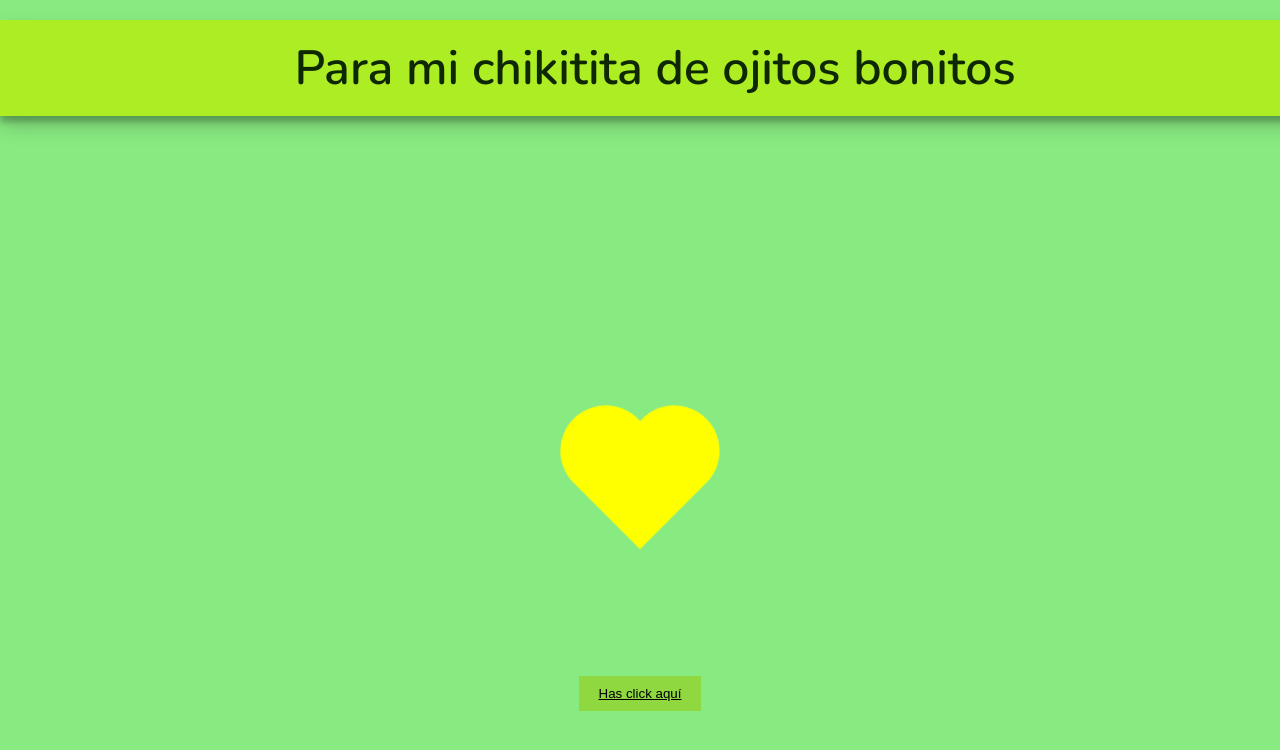
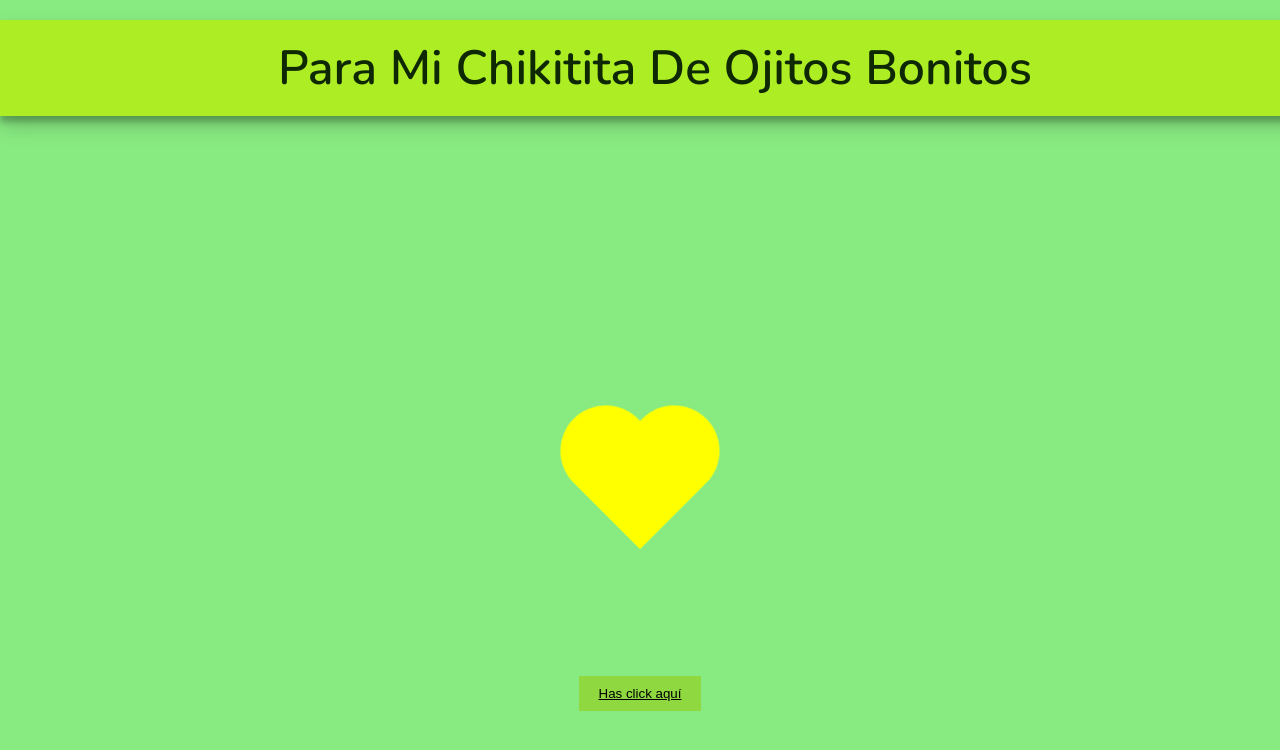
Before and after one commit to ChamacoV/FloresAmarillas, a plain HTML site: page index.html in a window 1280 px wide. Drawn offline with nearby package versions, Linux system fonts and the light colour scheme.

Commit message:
Update index.html

```diff
--- a/index.html
+++ b/index.html
@@ -1,3 +1,4 @@
+
 <!DOCTYPE html>
 <html lang="en">
 <head>
@@ -92,9 +93,9 @@
             color: white;
             border: none;
             margin-top: 70vh;
+
         }
-
-        a {
+        a{
             direction: none;
             color: black;
             font-weight: 20px;
@@ -106,7 +107,7 @@
 </head>
 <body>
     <div class="back">
-        <div class="bday">Para mi chikitita de ojitos bonitos<br> </div>
+        <div class="bday">Para Mi Chikitita De Ojitos Bonitos<br> </div>
         <div class="heart"></div>
         <footer>
             <div class="boton">
```
